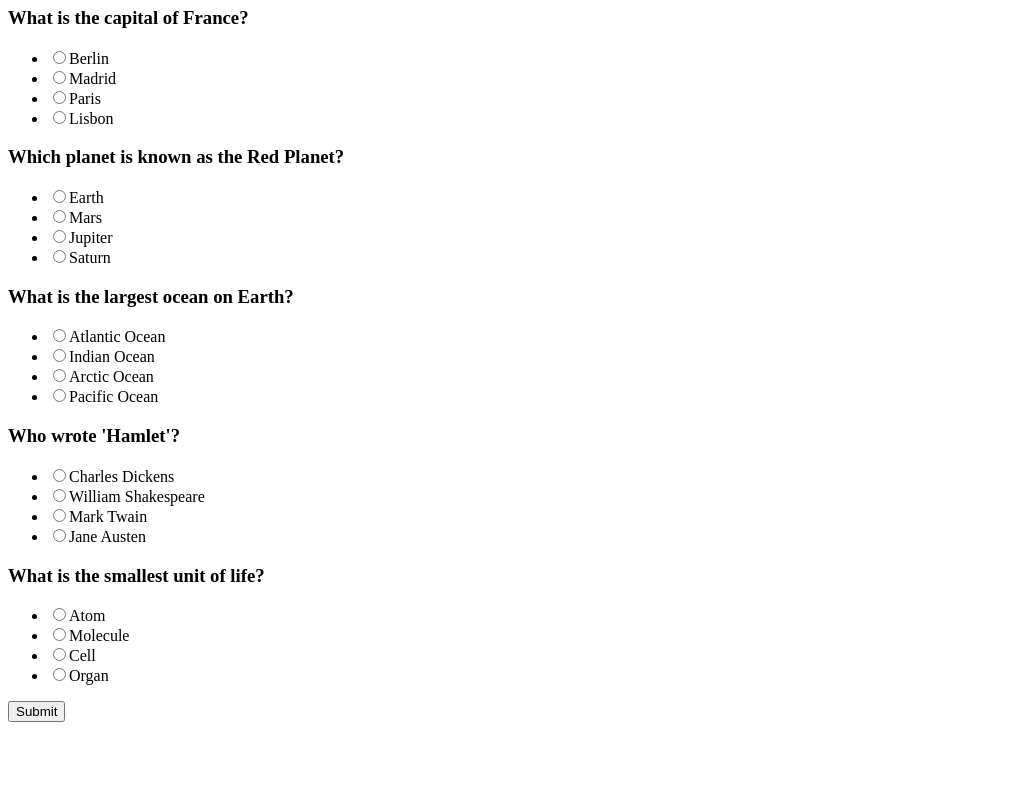
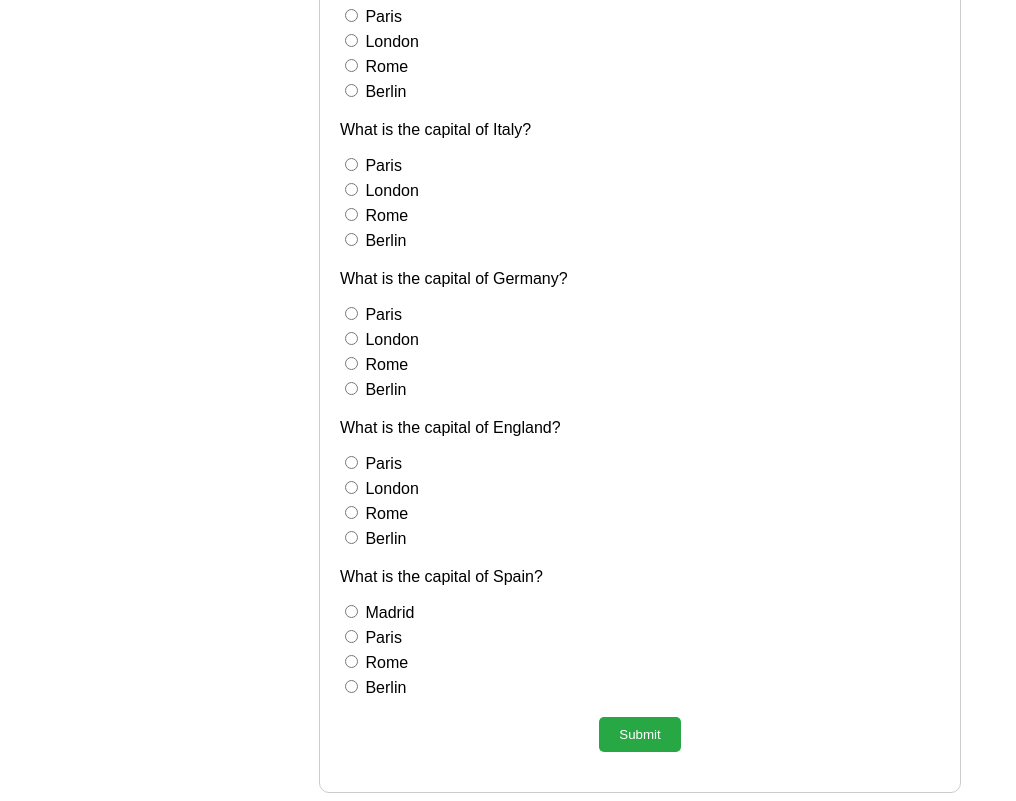
Before and after one commit to acciojob/quiz-with-session-accio-rajitha, a website: page main.html in a window 1280 px wide. Shown: the part 73-874 px from the top of the page, without its empty margins (0-1016 px from the left). Before the commit the page ends 803 px from the top, so only its background shows below. Drawn offline with Linux system fonts and the light colour scheme.

Commit message:
created a submission

```diff
--- a/main.html
+++ b/main.html
@@ -3,16 +3,141 @@
 <head>
     <meta charset="UTF-8">
     <meta name="viewport" content="width=device-width, initial-scale=1.0">
-    <title>Quiz</title>
-    <link rel="stylesheet" href="styles.css">
+    <title>Quiz Application</title>
+    <style>
+        body {
+            font-family: Arial, sans-serif;
+        }
+        .quiz-container {
+            max-width: 600px;
+            margin: auto;
+            padding: 20px;
+            border: 1px solid #ccc;
+            border-radius: 10px;
+        }
+        .question {
+            margin-bottom: 20px;
+        }
+        .options label {
+            display: block;
+            margin-bottom: 5px;
+        }
+        #submit-btn {
+            display: block;
+            margin: auto;
+            padding: 10px 20px;
+            background-color: #28a745;
+            color: white;
+            border: none;
+            border-radius: 5px;
+            cursor: pointer;
+        }
+        #score-display {
+            text-align: center;
+            margin-top: 20px;
+            font-size: 1.2em;
+        }
+    </style>
 </head>
 <body>
     <div class="quiz-container">
-        <h1>Quiz</h1>
-        <div id="questions"></div>
-        <button id="submit">Submit</button>
-        <div id="score"></div>
+        <div id="quiz"></div>
+        <button id="submit-btn">Submit</button>
+        <div id="score-display"></div>
     </div>
-    <script src="script.js"></script>
+
+    <script>
+        const questions = [
+            {
+                question: "What is the capital of France?",
+                options: ["Paris", "London", "Rome", "Berlin"],
+                answer: "Paris"
+            },
+            {
+                question: "What is the capital of Italy?",
+                options: ["Paris", "London", "Rome", "Berlin"],
+                answer: "Rome"
+            },
+            {
+                question: "What is the capital of Germany?",
+                options: ["Paris", "London", "Rome", "Berlin"],
+                answer: "Berlin"
+            },
+            {
+                question: "What is the capital of England?",
+                options: ["Paris", "London", "Rome", "Berlin"],
+                answer: "London"
+            },
+            {
+                question: "What is the capital of Spain?",
+                options: ["Madrid", "Paris", "Rome", "Berlin"],
+                answer: "Madrid"
+            }
+        ];
+
+        function renderQuiz() {
+            const quizContainer = document.getElementById('quiz');
+            quizContainer.innerHTML = '';
+            questions.forEach((q, index) => {
+                const questionDiv = document.createElement('div');
+                questionDiv.classList.add('question');
+                questionDiv.innerHTML = `
+                    <p>${q.question}</p>
+                    <div class="options">
+                        ${q.options.map(option => `
+                            <label>
+                                <input type="radio" name="question${index}" value="${option}" ${getSavedOption(index) === option ? 'checked' : ''}>
+                                ${option}
+                            </label>
+                        `).join('')}
+                    </div>
+                `;
+                quizContainer.appendChild(questionDiv);
+            });
+        }
+
+        function getSavedOption(questionIndex) {
+            const progress = JSON.parse(sessionStorage.getItem('progress')) || {};
+            return progress[`question${questionIndex}`] || '';
+        }
+
+        function saveProgress(questionIndex, selectedOption) {
+            const progress = JSON.parse(sessionStorage.getItem('progress')) || {};
+            progress[`question${questionIndex}`] = selectedOption;
+            sessionStorage.setItem('progress', JSON.stringify(progress));
+        }
+
+        function calculateScore() {
+            let score = 0;
+            questions.forEach((q, index) => {
+                const savedOption = getSavedOption(index);
+                if (savedOption === q.answer) {
+                    score++;
+                }
+            });
+            return score;
+        }
+
+        document.getElementById('quiz').addEventListener('change', (event) => {
+            const name = event.target.name;
+            const value = event.target.value;
+            const questionIndex = parseInt(name.replace('question', ''), 10);
+            saveProgress(questionIndex, value);
+        });
+
+        document.getElementById('submit-btn').addEventListener('click', () => {
+            const score = calculateScore();
+            localStorage.setItem('score', score);
+            document.getElementById('score-display').textContent = `Your score is ${score} out of 5.`;
+        });
+
+        window.onload = () => {
+            renderQuiz();
+            const savedScore = localStorage.getItem('score');
+            if (savedScore !== null) {
+                document.getElementById('score-display').textContent = `Your previous score was ${savedScore} out of 5.`;
+            }
+        };
+    </script>
 </body>
 </html>
--- a/script.js
+++ /dev/null
@@ -1,105 +0,0 @@
-const questions = [
-    {
-        question: "What is the capital of France?",
-        options: ["Berlin", "Madrid", "Paris", "Lisbon"],
-        answer: "Paris"
-    },
-    {
-        question: "Which planet is known as the Red Planet?",
-        options: ["Earth", "Mars", "Jupiter", "Saturn"],
-        answer: "Mars"
-    },
-    {
-        question: "What is the largest ocean on Earth?",
-        options: ["Atlantic Ocean", "Indian Ocean", "Arctic Ocean", "Pacific Ocean"],
-        answer: "Pacific Ocean"
-    },
-    {
-        question: "Who wrote 'Hamlet'?",
-        options: ["Charles Dickens", "William Shakespeare", "Mark Twain", "Jane Austen"],
-        answer: "William Shakespeare"
-    },
-    {
-        question: "What is the smallest unit of life?",
-        options: ["Atom", "Molecule", "Cell", "Organ"],
-        answer: "Cell"
-    }
-];
-
-document.addEventListener("DOMContentLoaded", () => {
-    const questionsContainer = document.getElementById("questions");
-    const submitButton = document.getElementById("submit");
-    const scoreDisplay = document.getElementById("score");
-
-    function loadQuiz() {
-        let progress = JSON.parse(sessionStorage.getItem("progress")) || [];
-        questionsContainer.innerHTML = "";
-        questions.forEach((q, index) => {
-            let questionElem = document.createElement("div");
-            questionElem.classList.add("question");
-            questionElem.innerHTML = `<h3>${q.question}</h3>`;
-
-            let optionsList = document.createElement("ul");
-            optionsList.classList.add("options");
-            q.options.forEach(option => {
-                let optionItem = document.createElement("li");
-                optionItem.classList.add("option");
-
-                let optionLabel = document.createElement("label");
-                let optionInput = document.createElement("input");
-                optionInput.type = "radio";
-                optionInput.name = `question${index}`;
-                optionInput.value = option;
-
-                if (progress[index] === option) {
-                    optionInput.checked = true;
-                }
-
-                optionLabel.appendChild(optionInput);
-                optionLabel.append(option);
-                optionItem.appendChild(optionLabel);
-                optionsList.appendChild(optionItem);
-            });
-
-            questionElem.appendChild(optionsList);
-            questionsContainer.appendChild(questionElem);
-        });
-    }
-
-    function saveProgress() {
-        let progress = [];
-        questions.forEach((q, index) => {
-            let selectedOption = document.querySelector(`input[name="question${index}"]:checked`);
-            if (selectedOption) {
-                progress[index] = selectedOption.value;
-            }
-        });
-        sessionStorage.setItem("progress", JSON.stringify(progress));
-    }
-
-    function calculateScore() {
-        let progress = JSON.parse(sessionStorage.getItem("progress")) || [];
-        let score = 0;
-        questions.forEach((q, index) => {
-            if (progress[index] === q.answer) {
-                score++;
-            }
-        });
-        localStorage.setItem("score", score);
-        return score;
-    }
-
-    loadQuiz();
-
-    questionsContainer.addEventListener("change", saveProgress);
-
-    submitButton.addEventListener("click", () => {
-        let score = calculateScore();
-        scoreDisplay.textContent = `Your score is ${score} out of ${questions.length}`;
-    });
-
-    let storedScore = localStorage.getItem("score");
-    if (storedScore !== null) {
-        scoreDisplay.textContent = `Your score is ${storedScore} out of ${questions.length}`;
-    }
-});
```
